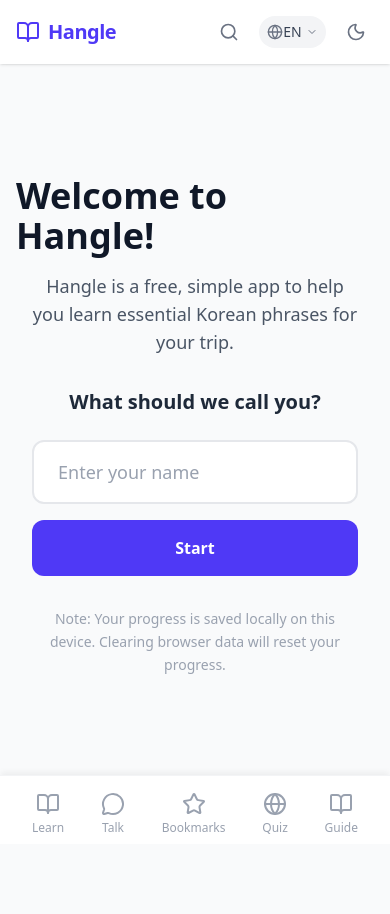
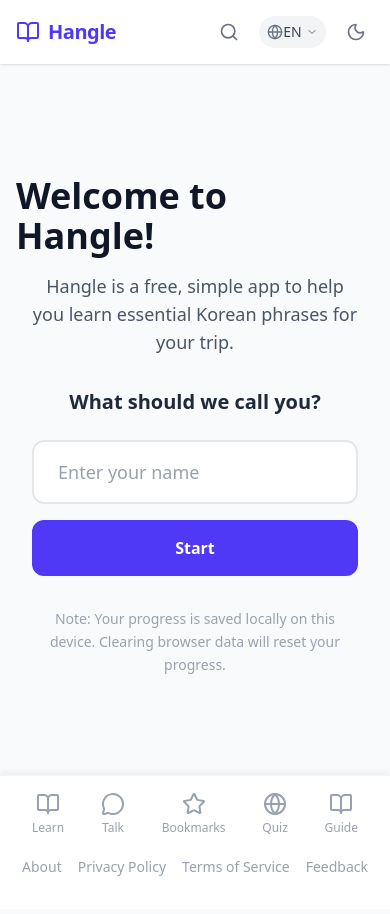
Before and after one commit to hoyakdh/hangle, a React (Vite) app: page / in a window 390 px wide. Shown: the top 914 px of the page. Before the commit the page ends 868 px from the top, so only its background shows below. Built offline with nearby package versions, Linux system fonts and the light colour scheme.

Commit message:
fix: Ensure footer is visible on mobile devices

```diff
--- a/src/components/Layout.tsx
+++ b/src/components/Layout.tsx
@@ -104,10 +104,10 @@
                 <Outlet />
             </main>
 
-            {/* Footer (Desktop) */}
-            <footer className="hidden md:block bg-white dark:bg-gray-800 border-t border-gray-100 dark:border-gray-700 py-8 text-center text-gray-400 dark:text-gray-500 text-sm transition-colors duration-300">
+            {/* Footer */}
+            <footer className="bg-white dark:bg-gray-800 border-t border-gray-100 dark:border-gray-700 py-8 text-center text-gray-400 dark:text-gray-500 text-sm transition-colors duration-300">
                 <p className="mb-4">© {new Date().getFullYear()} Hangle. Enjoy learning Korean!</p>
-                <div className="flex justify-center gap-6">
+                <div className="flex flex-wrap justify-center gap-4 md:gap-6 px-4">
                     <Link to="/about" className="hover:text-indigo-600 dark:hover:text-indigo-400 transition-colors">About</Link>
                     <Link to="/privacy" className="hover:text-indigo-600 dark:hover:text-indigo-400 transition-colors">Privacy Policy</Link>
                     <Link to="/terms" className="hover:text-indigo-600 dark:hover:text-indigo-400 transition-colors">Terms of Service</Link>
```
Also changed, not shown: 2 other files (tests, documents, lock files or other folders).
